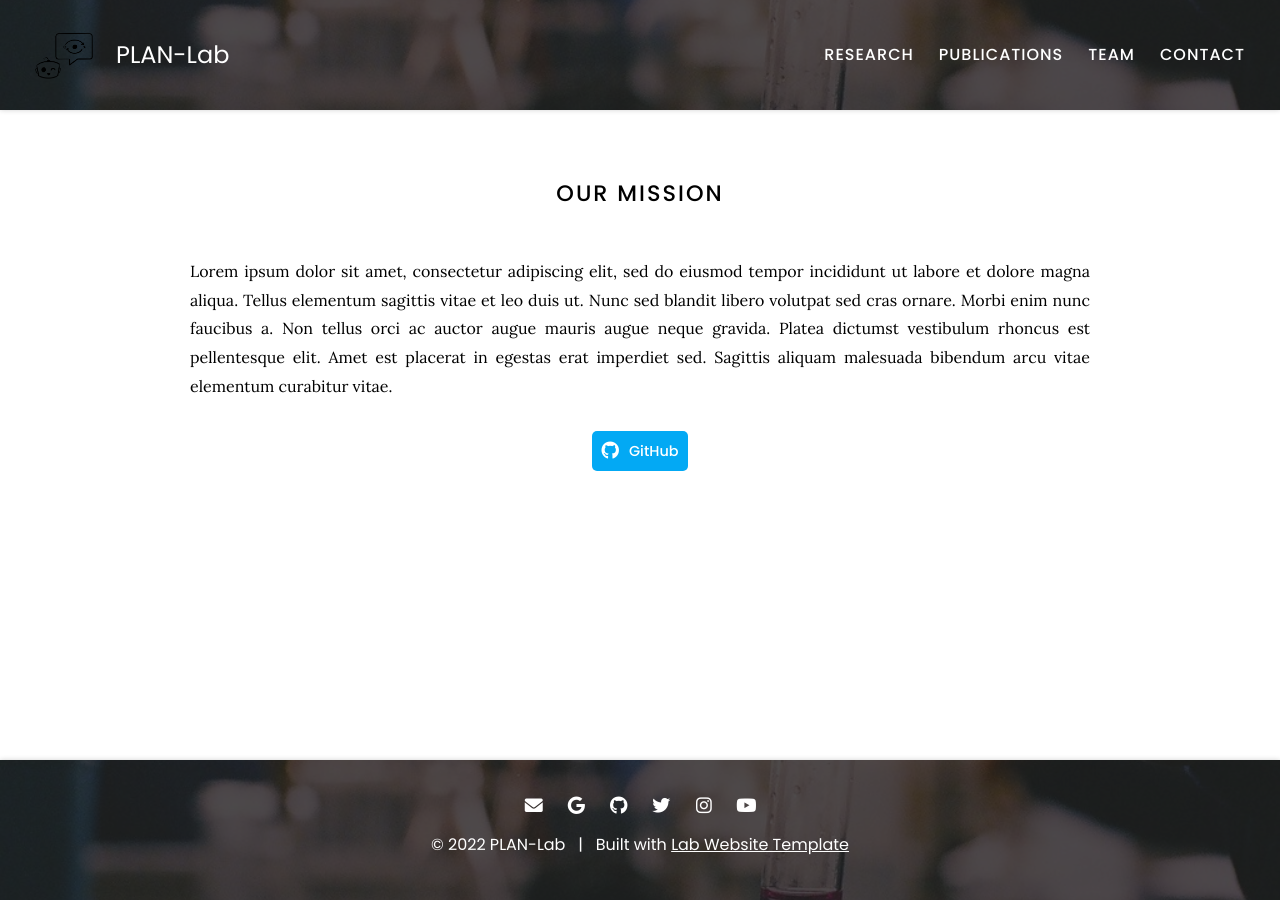
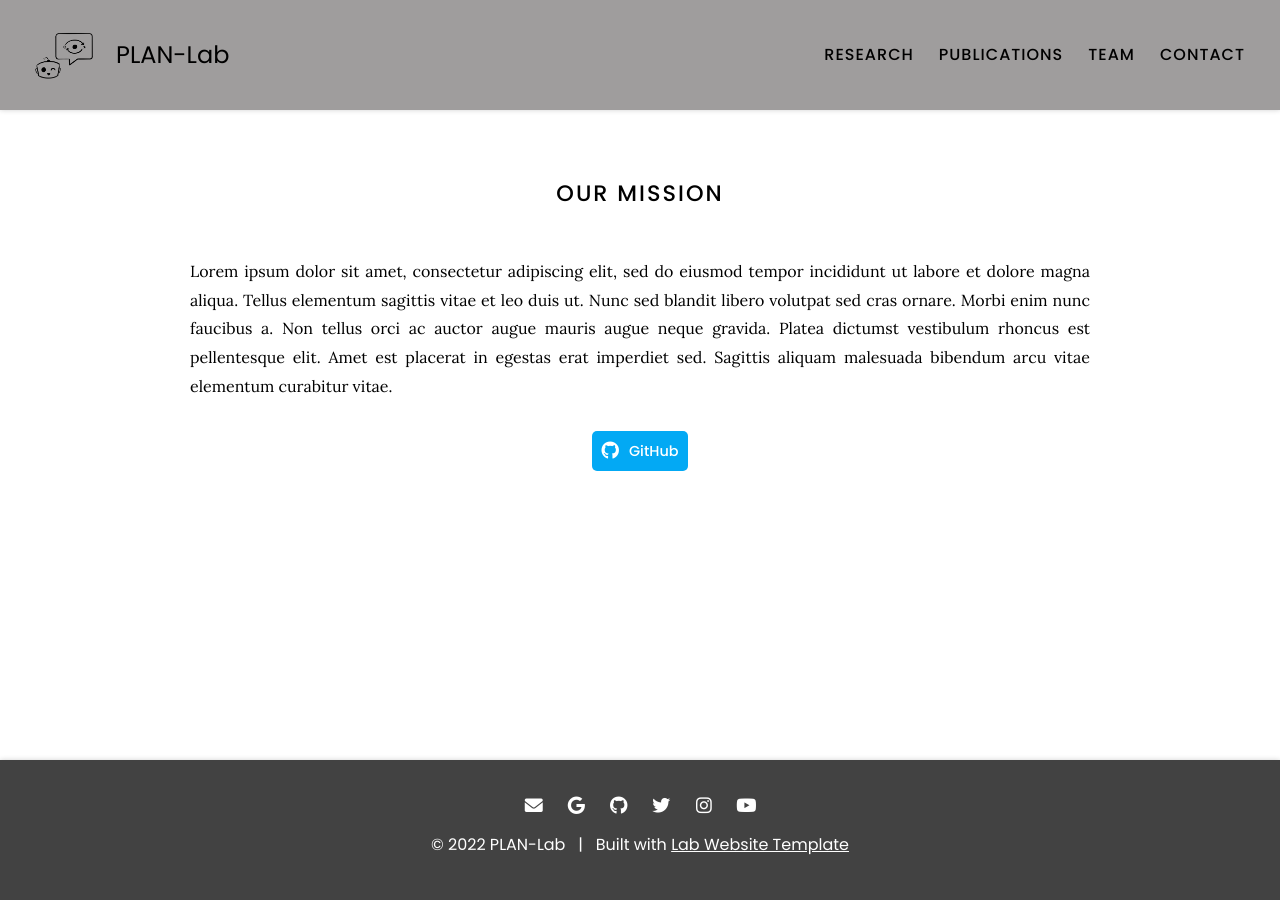
Before and after one commit to XiaonaZhou/plan-lab.github.io, a Jekyll site: the page built from index.md, in a window 1280 px wide. Built offline with Jekyll 4.4.1, drawn with Linux system fonts in a browser that asks for light colours.

Commit message:
remove background

```diff
--- a/_config.yaml
+++ b/_config.yaml
@@ -4,8 +4,8 @@
 title: PLAN-Lab
 description: An easy-to-use, flexible website template for labs, with automatic citations, GitHub tag imports, pre-built components, and more.
 logo: images/plan_lab_logo.png
-header: images/background.jpg
-footer: images/background.jpg
+header: ""
+footer: ""
 baseurl: ""
 
 # site social media and other links
```
